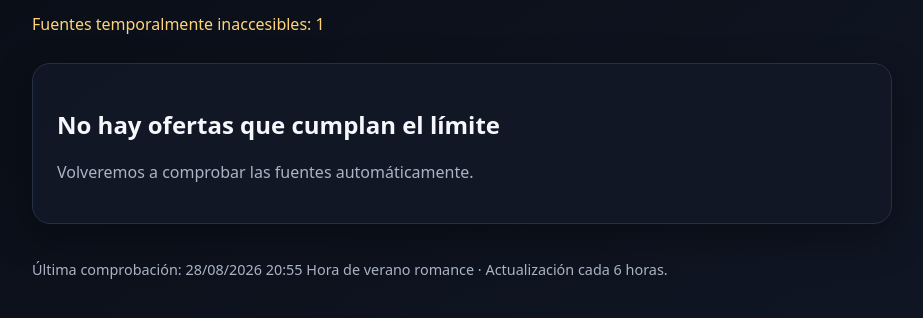
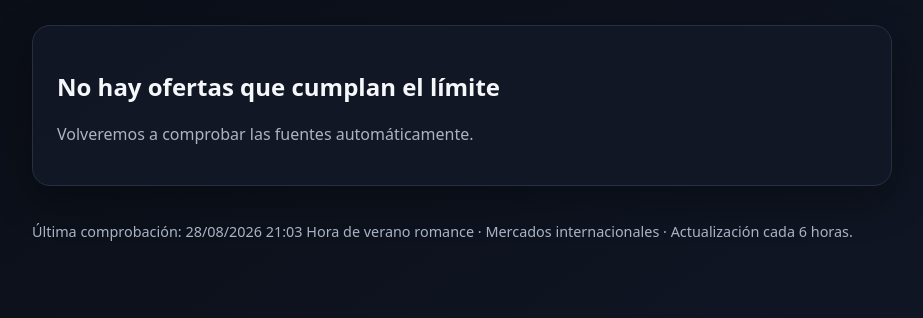
Before and after one commit to locomundo167-crypto/rtx5090-ofertas, a plain HTML site: page docs/index.html in a window 1280 px wide. Shown: the part 314-632 px from the top of the page, without its empty margins (178-1101 px from the left). Drawn offline with Linux system fonts and the light colour scheme.

Commit message:
Actualizar página internacional

```diff
--- a/docs/index.html
+++ b/docs/index.html
@@ -1,6 +1,6 @@
 <!doctype html>
 <html lang="es"><head><meta charset="utf-8"><meta name="viewport" content="width=device-width,initial-scale=1">
-<title>Ofertas RTX 5090</title><style>
+<title>Ofertas internacionales RTX 5090</title><style>
 :root{--bg:#080b12;--panel:#121826;--text:#f5f7fb;--muted:#aab4c5;--accent:#76b900}
 *{box-sizing:border-box}body{margin:0;background:linear-gradient(145deg,#080b12,#111827);color:var(--text);font:16px system-ui,sans-serif;min-height:100vh}
 main{max-width:900px;margin:auto;padding:48px 20px}h1{font-size:clamp(2rem,6vw,4rem);margin:.2em 0}header p,.empty p{color:var(--muted)}
@@ -9,4 +9,4 @@ main{max-width:900px;margin:auto;padding:48px 20px}h1{font-size:clamp(2rem,6vw,4
 .badge{font-size:.8rem;background:#27430b;color:#caff8e;border-radius:999px;padding:6px 9px}a{display:inline-block;margin-top:12px;color:#111;background:var(--accent);padding:10px 14px;border-radius:10px;text-decoration:none;font-weight:700}
 .warning{color:#ffd479}footer{margin-top:36px;color:var(--muted);font-size:.9rem}
 </style></head><body><main><header><span class="status">● Monitor activo 24/7</span><h1>RTX 5090 a precio razonable</h1><p>Chollo ≤ 2.400 € · Límite de alerta ≤ 2.800 € · Envío orientado a España</p></header>
-<p class="warning">Fuentes temporalmente inaccesibles: 1</p><section class="grid"><section class="empty"><h2>No hay ofertas que cumplan el límite</h2><p>Volveremos a comprobar las fuentes automáticamente.</p></section></section><footer>Última comprobación: 28/08/2026 20:55 Hora de verano romance · Actualización cada 6 horas.</footer></main></body></html>
+<section class="grid"><section class="empty"><h2>No hay ofertas que cumplan el límite</h2><p>Volveremos a comprobar las fuentes automáticamente.</p></section></section><footer>Última comprobación: 28/08/2026 21:03 Hora de verano romance · Mercados internacionales · Actualización cada 6 horas.</footer></main></body></html>
```
